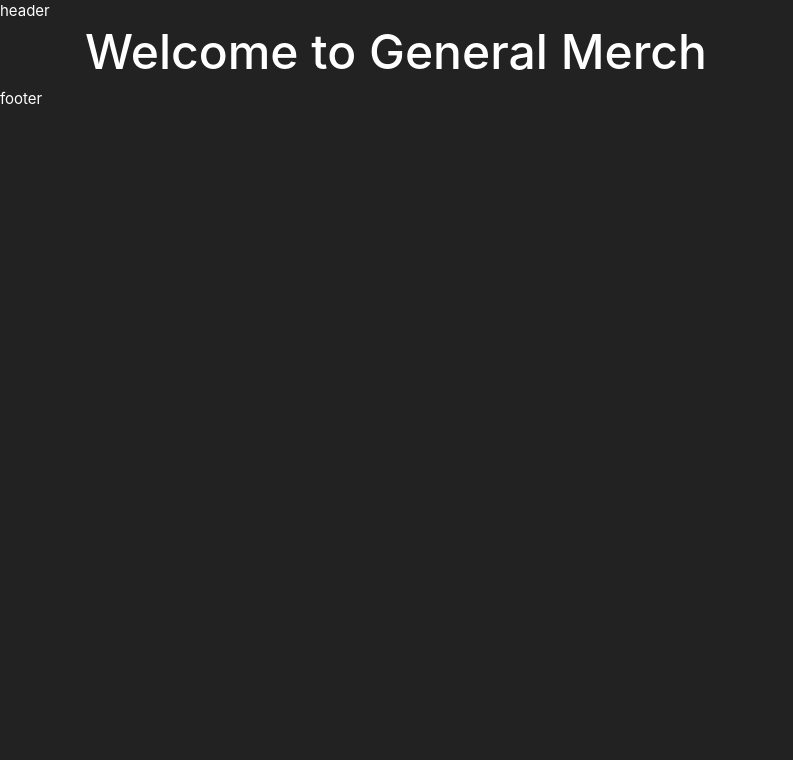
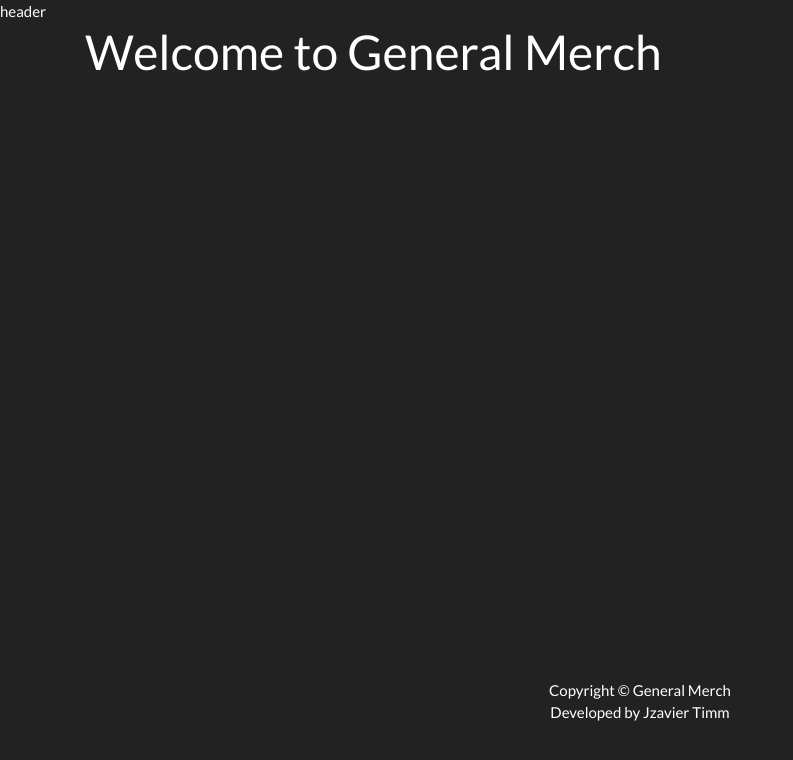
Before and after one commit to jztimm/generic-ecommerce-fullstack, a React (Create React App) app in the folder frontend/: page / in a window 1280 px wide. Shown: the top 760 px of the page, without its empty margins (0-793 px from the left). Built offline with nearby package versions, Linux system fonts and the light colour scheme.

Commit message:
Modified Footer

```diff
--- a/frontend/src/components/Footer.js
+++ b/frontend/src/components/Footer.js
@@ -1,10 +1,18 @@
 import React from 'react'
+import {Container, Row, Col} from 'react-bootstrap'
 
 const Footer = () => {
   return (
-    <div>
-      footer
-    </div>
+    <footer>
+      <Container>
+        <Row>
+          <Col className="text-center py-3">
+            Copyright &copy; General Merch
+            <p>Developed by Jzavier Timm</p>
+          </Col>
+        </Row>
+      </Container>
+    </footer>
   )
 }
 
--- a/frontend/src/index.css
+++ b/frontend/src/index.css
@@ -1,13 +1,3 @@
-body {
-  margin: 0;
-  font-family: -apple-system, BlinkMacSystemFont, 'Segoe UI', 'Roboto', 'Oxygen',
-    'Ubuntu', 'Cantarell', 'Fira Sans', 'Droid Sans', 'Helvetica Neue',
-    sans-serif;
-  -webkit-font-smoothing: antialiased;
-  -moz-osx-font-smoothing: grayscale;
+main {
+  min-height: 80vh;
 }
-
-code {
-  font-family: source-code-pro, Menlo, Monaco, Consolas, 'Courier New',
-    monospace;
-}
```
